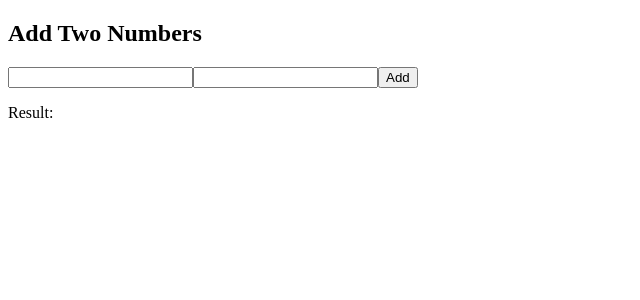
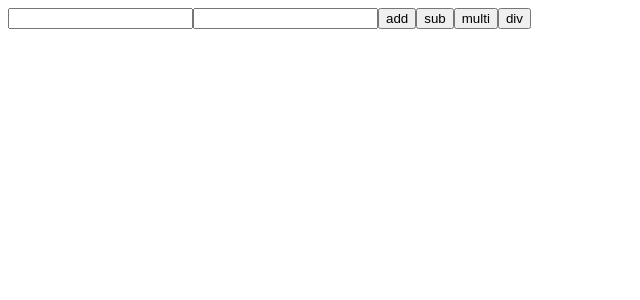
Before and after one commit to merdon-dt/js-recipe-website, a React (Vite) app: page / in a window 1280 px wide. Shown: the top 300 px of the page, without its empty margins (0-640 px from the left). Built offline with nearby package versions, Linux system fonts and the light colour scheme.

Commit message:
calculator

```diff
--- a/src/App.jsx
+++ b/src/App.jsx
@@ -1,5 +1,5 @@
 import React from 'react'
-import Task from './task2'
+import Task from './task1'
 
 const App = () => {
   return (
--- a/src/task1.jsx
+++ b/src/task1.jsx
@@ -1,13 +1,12 @@
-import React, { useState } from 'react'
+import React, { use, useState } from 'react'
 
 const task = () => {
   const [num1, setnum1] = useState("");
   const [num2, setnum2] = useState("");
-  const[result, setResult] = useState(null);
+  const [result,setResult] = useState(null);
 
-  //  const answer =() => {
-  //      setResult(parseFloat(num1) + parseFloat(num2)  )
-  //  }
+  const n1 = Number(num1);
+  const n2 = Number(num2);
 
   return (
     <div>
@@ -16,7 +15,14 @@ const task = () => {
          <input type="number" value={num2}
         onChange={(e) => setnum2(e.target.value)} />
 
-        <button onClick={() => setResult(parseFloat(num1) + parseFloat(num2))}>result</button>
+    <button onClick={() => setResult(n1+n2)}>add</button>
+    <button onClick={() => setResult(n1-n2)}>sub</button>
+
+    <button onClick={() => setResult(n1*n2)}>multi</button>
+
+    <button onClick={() => setResult(n1/n2)}>div</button>
+
+
 
 
 
--- a/src/task2.jsx
+++ /dev/null
@@ -1,39 +0,0 @@
-import React, { useState } from 'react'
-
-const AddNumbers = () => {
-  const [num1, setNum1] = useState('');
-  const [num2, setNum2] = useState('');
-  const [result, setResult] = useState(null);
-
-  const handleAddition = () => {
-    const n1 = parseFloat(num1);
-    const n2 = parseFloat(num2);
-
-    if (!isNaN(n1) && !isNaN(n2)) {
-      setResult(n1 + n2);
-    }
-  };
-
-  return (
-    <div>
-      <h2>Add Two Numbers</h2>
-      <input
-        type="number"
-        value={num1}
-        onChange={(e) => setNum1(e.target.value)}
-
-      />
-      <input
-        type="number"
-        value={num2}
-        onChange={(e) => setNum2(e.target.value)}
-
-      />
-
-      <button onClick={handleAddition}>Add</button>
-      <p>Result: {result}</p>
-    </div>
-  );
-};
-
-export default AddNumbers;
```
